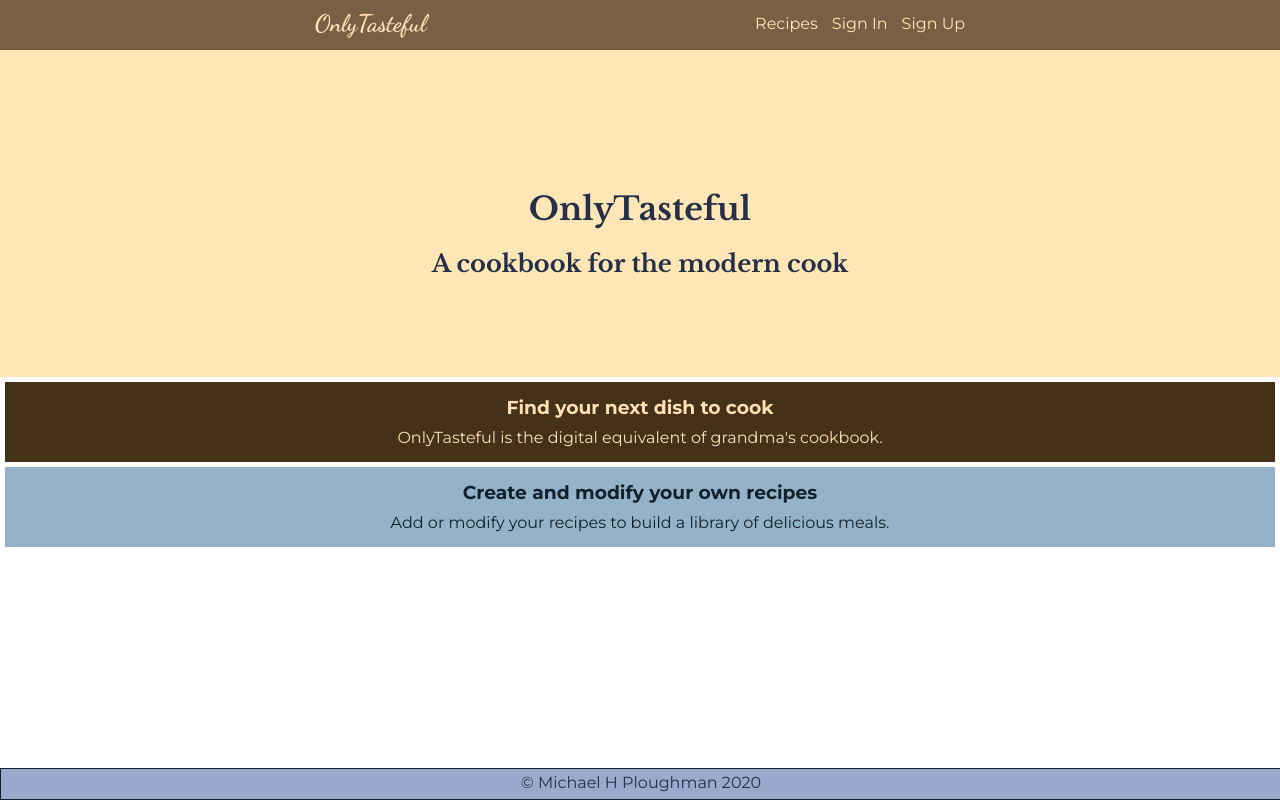
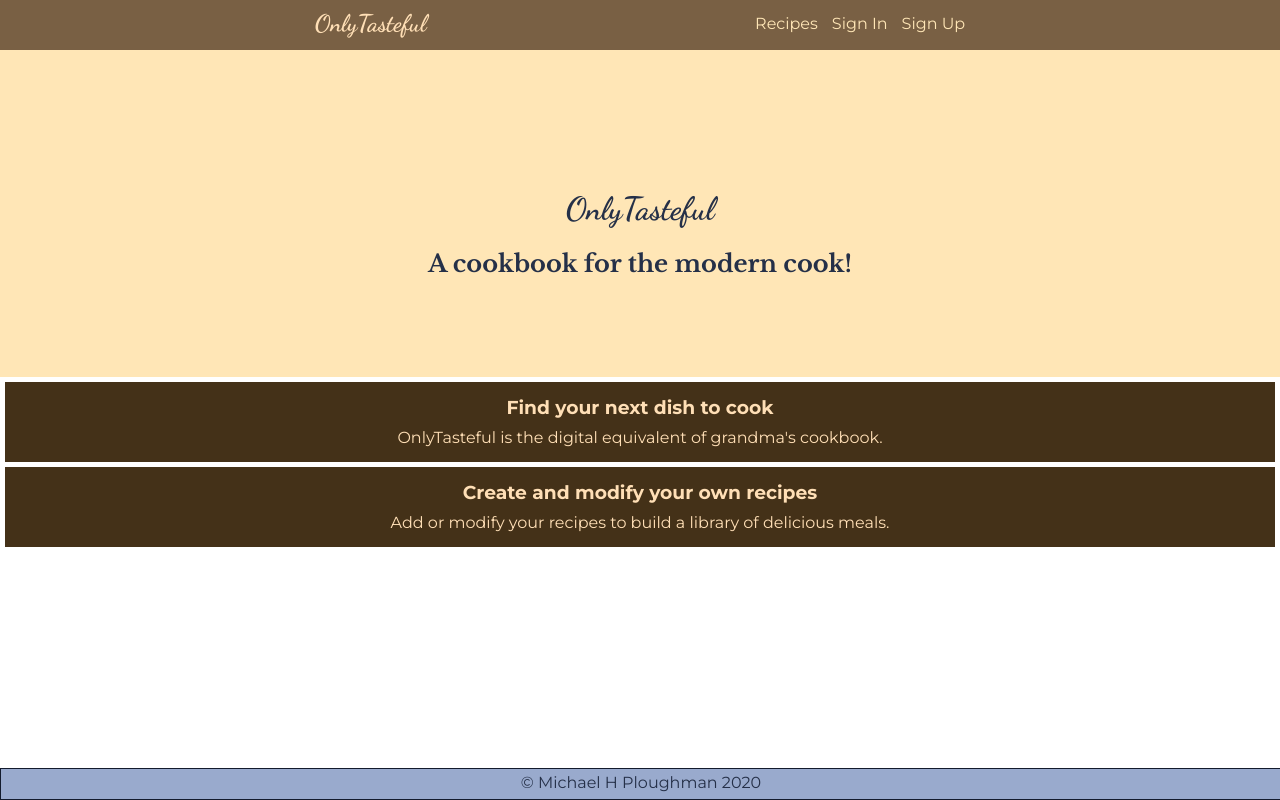
Before and after one commit to Evoxus/OnlyTasteful-client, a React (Create React App) app: page / in a window 1280 px wide. Built offline with nearby package versions, Linux system fonts and the light colour scheme.

Commit message:
Landing touchup

```diff
--- a/src/routes/Landing/Landing.css
+++ b/src/routes/Landing/Landing.css
@@ -7,12 +7,12 @@
   font-family: 'Libre Baskerville', serif;
 }
 
-.findYourDish {
-  background-color: #443118;
+.hero h1 {
+  font-family: 'Dancing Script', cursive;
 }
 
-.createRecipes {
-  background-color: #94B3C9;
+.findYourDish, .createRecipes {
+  background-color: #443118;
 }
 
 .findYourDish, .createRecipes {
@@ -31,12 +31,8 @@
   cursor: pointer;
 }
 
-.findYourDish a {
+.findYourDish a, .createRecipes a {
   color: #FFDFB6;
-}
-
-.createRecipes a {
-  color: #11212C;
 }
 
 .findYourDish:hover, .createRecipes:hover {
@@ -45,6 +41,6 @@
   box-shadow: 1px 1px 4px grey;
 }
 
-.findYourDish a:hover {
+.findYourDish a:hover, .createRecipes a:hover {
   color: #443118;
 }
--- a/src/routes/Landing/Landing.js
+++ b/src/routes/Landing/Landing.js
@@ -7,7 +7,7 @@ export default function Landing() {
     <main>
       <section className="hero">
         <h1>OnlyTasteful</h1>
-        <h2>A cookbook for the modern cook</h2>
+        <h2>A cookbook for the modern cook!</h2>
       </section>
       <section className="findYourDish">
         <Link to='/recipes' className='hoverEffect'>
```
